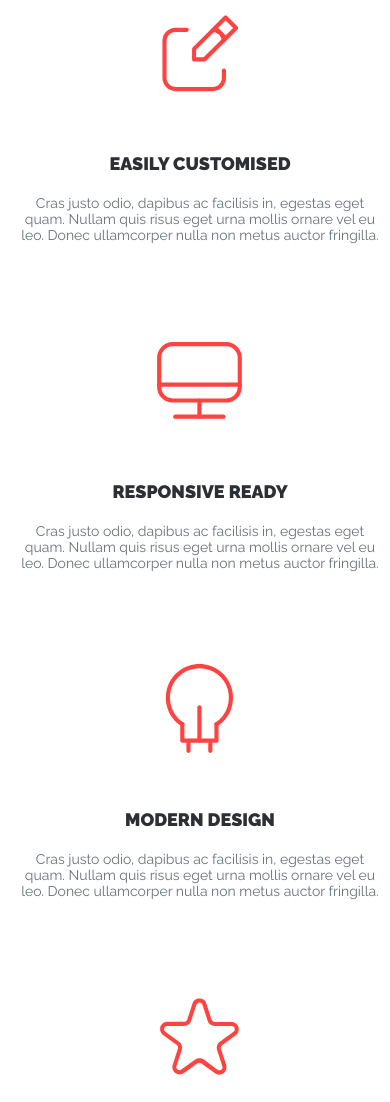
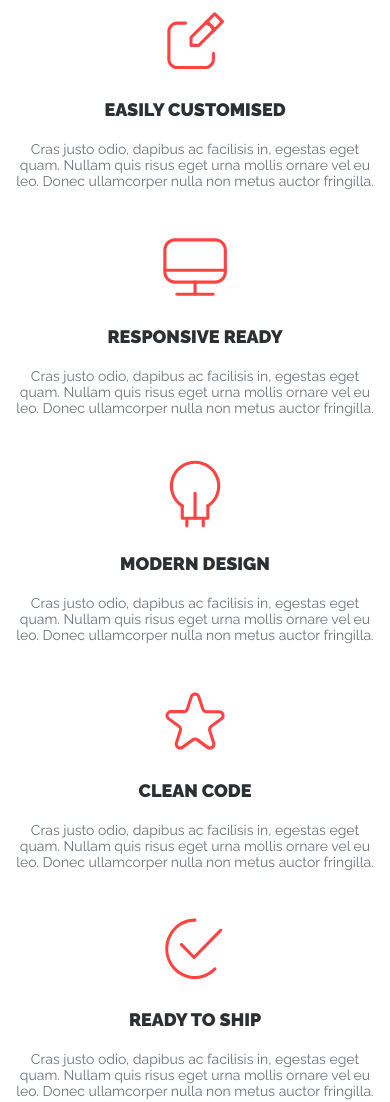
Before and after one commit to teorver/tms_course_project, a website built with Parcel: page src/index.html in a window 390 px wide. Shown: the part 610-1712 px from the top of the page. Built offline with nearby package versions, Linux system fonts and the light colour scheme; files whose address does not match are found by name.

Commit message:
update: modify features styles for tablet and mobile

```diff
--- a/src/index.html
+++ b/src/index.html
@@ -47,42 +47,42 @@ vel scelerisque nisl consectetur et.
         <div class="grid-container modifier-features">
             <div class="grid-item feature-1">
                 <div class="feature-image">
-                    <img src="images/features/icon_1.svg" class="image-1" alt="#">
+                    <img src="images/features/icon_1.svg" class="image" alt="#">
                 </div>
                 <h5 class="feature-header">EASILY CUSTOMISED</h5>
                 <span class="feature-text">Cras justo odio, dapibus ac facilisis in, egestas eget quam. Nullam quis risus eget urna mollis ornare vel eu leo. Donec ullamcorper nulla non metus auctor fringilla.</span>
             </div>
             <div class="grid-item feature-2">
                 <div class="feature-image">
-                    <img src="images/features/icon_2.svg" class="image-2" alt="#">
+                    <img src="images/features/icon_2.svg" class="image" alt="#">
                 </div>
                 <h5 class="feature-header">RESPONSIVE READY</h5>
                 <span class="feature-text">Cras justo odio, dapibus ac facilisis in, egestas eget quam. Nullam quis risus eget urna mollis ornare vel eu leo. Donec ullamcorper nulla non metus auctor fringilla.</span>
             </div>
             <div class="grid-item feature-3">
                 <div class="feature-image">
-                    <img src="images/features/icon_3.svg" class="image-3" alt="#">
+                    <img src="images/features/icon_3.svg" class="image" alt="#">
                 </div>
                 <h5 class="feature-header">MODERN DESIGN</h5>
                 <span class="feature-text">Cras justo odio, dapibus ac facilisis in, egestas eget quam. Nullam quis risus eget urna mollis ornare vel eu leo. Donec ullamcorper nulla non metus auctor fringilla.</span>
             </div>
             <div class="grid-item feature-4">
                 <div class="feature-image">
-                    <img src="images/features/icon_4.svg" class="image-4" alt="#">
+                    <img src="images/features/icon_4.svg" class="image" alt="#">
                 </div>
                 <h5 class="feature-header">CLEAN CODE</h5>
                 <span class="feature-text">Cras justo odio, dapibus ac facilisis in, egestas eget quam. Nullam quis risus eget urna mollis ornare vel eu leo. Donec ullamcorper nulla non metus auctor fringilla.</span>
             </div>
             <div class="grid-item feature-5">
                 <div class="feature-image">
-                    <img src="images/features/icon_5.svg" class="image-5" alt="#">
+                    <img src="images/features/icon_5.svg" class="image" alt="#">
                 </div>
                 <h5 class="feature-header">READY TO SHIP</h5>
                 <span class="feature-text">Cras justo odio, dapibus ac facilisis in, egestas eget quam. Nullam quis risus eget urna mollis ornare vel eu leo. Donec ullamcorper nulla non metus auctor fringilla.</span>
             </div>
             <div class="grid-item feature-6">
                 <div class="feature-image">
-                    <img src="images/features/icon_6.svg" class="image-6" alt="#">
+                    <img src="images/features/icon_6.svg" class="image" alt="#">
                 </div>
                 <span class="feature-header">DOWNLOAD FOR FREE</span>
                 <span class="feature-text">Cras justo odio, dapibus ac facilisis in, egestas eget quam. Nullam quis risus eget urna mollis ornare vel eu leo. Donec ullamcorper nulla non metus auctor fringilla.</span>
--- a/src/scss/section/features.scss
+++ b/src/scss/section/features.scss
@@ -12,6 +12,18 @@
   align-items: center;
   gap: 88px 31px;
   padding: 116px 0 134px 0;
+
+  @media (max-width: 1200px) {
+    gap: 49px 20px;
+  }
+
+  @media (max-width: 840px) {
+    gap: 49px 20px;
+  }
+
+  @media (max-width: 450px) {
+    gap: 41px;
+  }
 }
 
 .grid-item{
@@ -20,12 +32,56 @@
   width: 370px;
   justify-content: center;
   text-align: center;
+  align-items: center;
+
+  @media (max-width: 1200px) {
+    width: 100%;
+  }
+
+  @media (max-width: 840px) {
+    width: 100%;
+  }
+
+  @media (max-width: 450px) {
+    width: 100%;
+  }
 }
 
 .feature-image{
   width: 100px;
   display: flex;
-  padding: 0 135px 29px 135px;
+
+  @media (max-width: 1200px) {
+    width: 100%;
+    justify-content: center;
+  }
+
+  @media (max-width: 840px) {
+    width: 100%;
+    justify-content: center;
+  }
+
+  @media (max-width: 450px) {
+    width: 100%;
+    justify-content: center;
+  }
+}
+
+.image{
+  @media (max-width: 1200px) {
+    width: 85px;
+    height: auto;
+  }
+
+  @media (max-width: 840px) {
+    width: 80px;
+    height: auto;
+  }
+
+  @media (max-width: 450px) {
+    width: 75px;
+    height: auto;
+  }
 }
 
 .feature-header{
```
